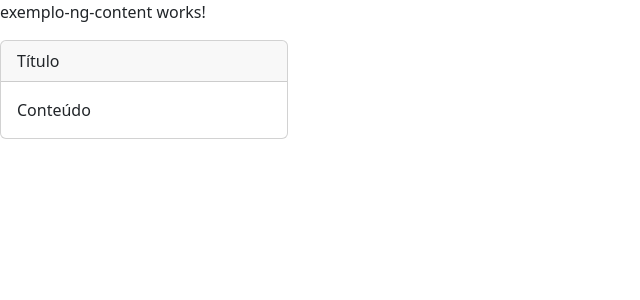
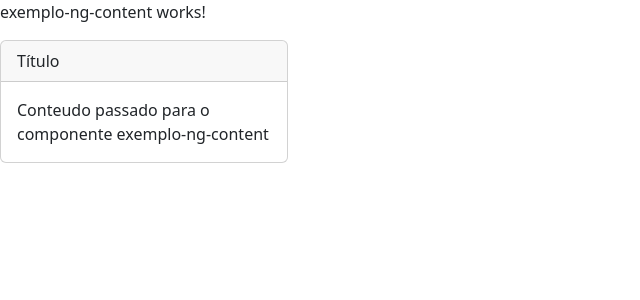
Before and after one commit to devFabioMats/formacao-angular, an Angular app in the folder diretivas2/: page / in a window 1280 px wide. Shown: the top 300 px of the page, without its empty margins (0-640 px from the left). Built offline with nearby package versions, Linux system fonts and the light colour scheme.

Commit message:
usando de fato ng content

```diff
--- a/diretivas2/src/app/app.component.html
+++ b/diretivas2/src/app/app.component.html
@@ -4,4 +4,6 @@
 <!-- <app-diretiva2-ngclass></app-diretiva2-ngclass> -->
 <!-- <app-diretiva2-ngstyle></app-diretiva2-ngstyle> -->
 <!-- <app-operador-elvis></app-operador-elvis> -->
-<app-exemplo-ng-content></app-exemplo-ng-content>
+<app-exemplo-ng-content>
+    Conteudo passado para o componente exemplo-ng-content
+</app-exemplo-ng-content>
--- a/diretivas2/src/app/exemplo-ng-content/exemplo-ng-content.component.html
+++ b/diretivas2/src/app/exemplo-ng-content/exemplo-ng-content.component.html
@@ -2,5 +2,7 @@
 
 <div class="card" style="width: 18rem">
   <div class="card-header">Título</div>
-  <div class="card-body">Conteúdo</div>
+  <div class="card-body">
+    <ng-content></ng-content>
+  </div>
 </div>
```
